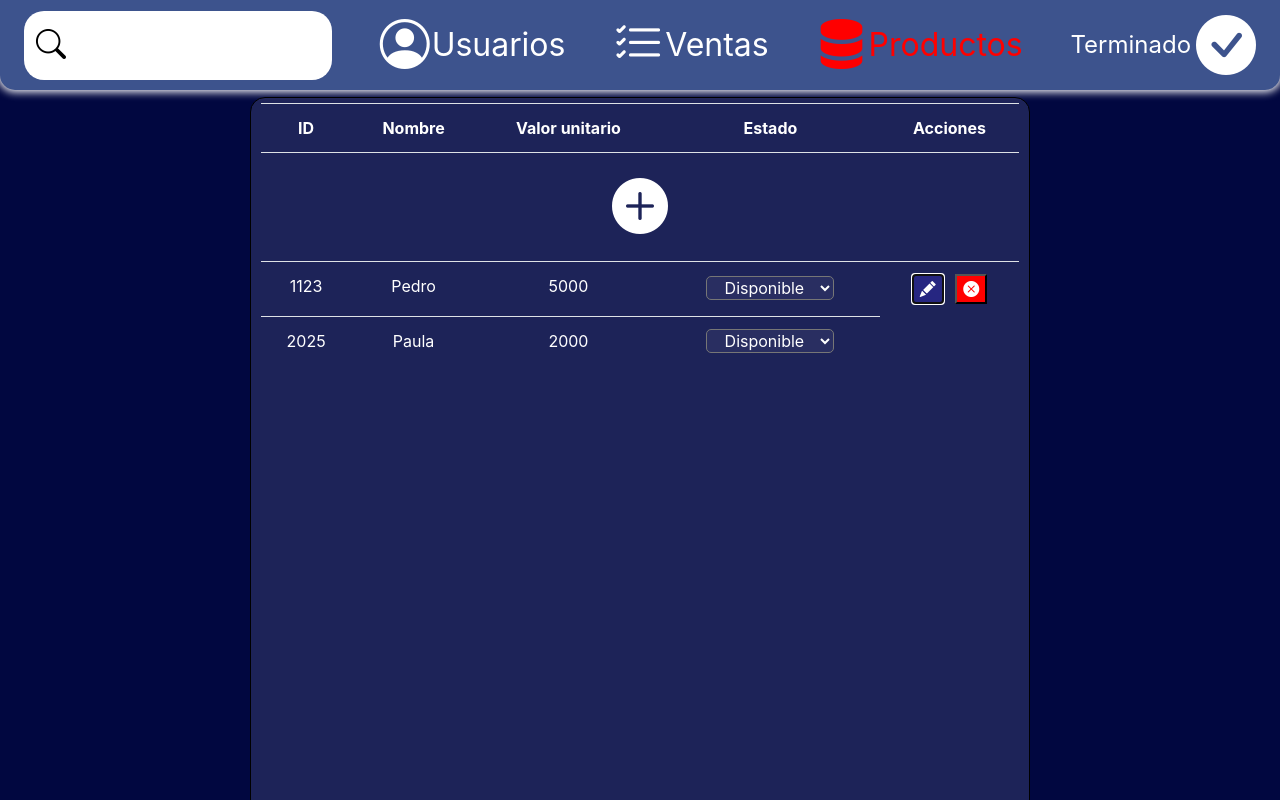
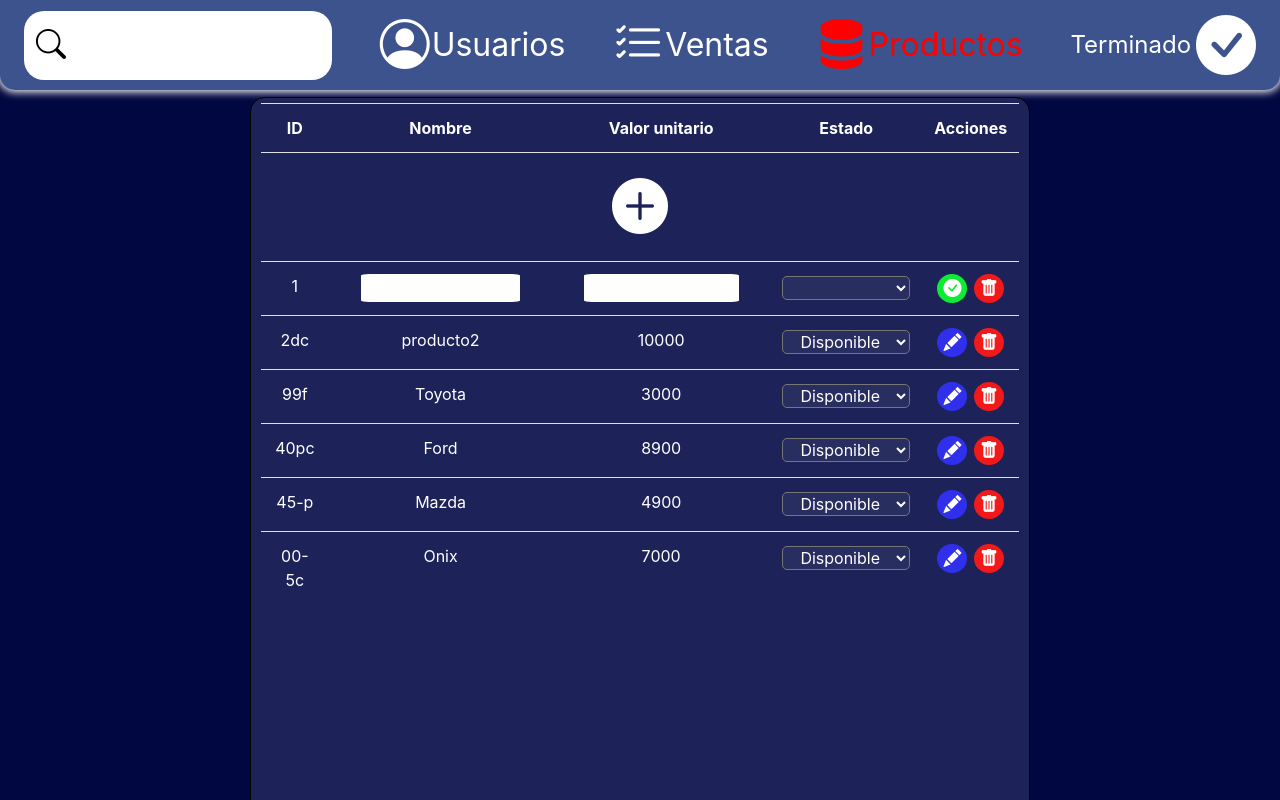
Before and after one commit to Alexcastr/deveApps, a React (Create React App) app: page /productos in a window 1280 px wide. Both pictures are taken after a click on the button 927 px from the left and 289 px from the top of the page. Built offline with nearby package versions, Linux system fonts and the light colour scheme.

Commit message:
Personalizar botón de editar

```diff
--- a/package.json
+++ b/package.json
@@ -7,6 +7,7 @@
     "@testing-library/react": "^11.1.0",
     "@testing-library/user-event": "^12.1.10",
     "bootstrap": "^5.1.1",
+    "nanoid": "^3.1.28",
     "react": "^17.0.2",
     "react-dom": "^17.0.2",
     "react-router-dom": "^5.3.0",
--- a/src/Components/bodyProduct.jsx
+++ b/src/Components/bodyProduct.jsx
@@ -1,6 +1,126 @@
 import { Link } from "react-router-dom";
+import { useState, useEffect } from "react";
+import { nanoid } from "nanoid";
 
-const Bodyproduct = () => {
+
+const Bodyproduct =()=>{
+
+const productList =
+[
+{
+  id: "1",
+  name: "producto1",
+  value: 5900,
+},
+{
+  id: "2dc",
+  name: "producto2",
+  value: 10000,
+},
+{
+  id: "99f",
+  name: "Toyota",
+  value: 3000,
+},
+{
+  id: "40pc",
+  name: "Ford",
+  value: 8900,
+},
+{
+  id: "45-p",
+  name: "Mazda",
+  value: 4900,
+},
+{
+  id: "00-5c",
+  name: "Onix",
+  value: 7000,
+},
+];
+  const [products, setProducts] = useState([]);
+
+useEffect(() => {
+  setProducts(productList);
+}, []);
+
+return(
+  <TableList productList={products}/>
+)
+}
+
+const FilaProducto = ({ product }) => {
+  const [edit, setEdit] = useState(false);
+
+  return (
+    <tr class="fila_impar">
+      {edit ? (
+        <>
+          <td>{product.id}</td>
+          <td>
+            <input className="editInput" type="text" />
+          </td>
+          <td>
+            <input className="editInput" type="number" />
+          </td>
+          <td>
+            {" "}
+            <div class="btn-group">
+              <select>
+                <option>Disponible</option>
+                <option>No Disponible</option>
+              </select>
+              <div class="dropdown-menu"></div>
+            </div>
+          </td>
+          <td>
+            <div className="iconActions">
+              <button className="confirmButton">
+                <i
+                  onClick={() => setEdit(!edit)}
+                  class="bi bi-check-circle-fill"
+                ></i>
+              </button>
+              <button className="deleteButton">
+                <i class="bi bi-trash-fill"></i>
+              </button>
+            </div>
+          </td>
+        </>
+      ) : (
+        <>
+          <td>{product.id}</td>
+          <td>{product.name}</td>
+          <td>{product.value}</td>
+          <td>
+            {" "}
+            <div class="btn-group">
+              <select>
+                <option selected disabled>
+                  Disponible
+                </option>
+                <option disabled>No Disponible</option>
+              </select>
+              <div class="dropdown-menu"></div>
+            </div>
+          </td>
+          <td>
+            <div className="iconActions">
+              <button className="editButton">
+                <i onClick={() => setEdit(!edit)} class="bi bi-pencil-fill"></i>
+              </button>
+              <button className="deleteButton">
+                <i class="bi bi-trash-fill"></i>
+              </button>
+            </div>
+          </td>
+        </>
+      )}
+    </tr>
+  );
+};
+
+const TableList = ({ productList }) => {
   return (
     <body className="center-content mt-1">
       <div className="table">
@@ -19,42 +139,11 @@ const Bodyproduct = () => {
               </Link>
             </td>
           </tr>
-          <tr class="fila_impar">
-            <td>1123</td>
-            <td>Pedro</td>
-            <td>5000</td>
-            <td>
-              {" "}
-              <div class="btn-group">
-                <select>
-                  <option>Disponible</option>
-                  <option>No Disponible</option>
-                </select>
-                <div class="dropdown-menu"></div>
-              </div>
-            </td>
-            <td className="iconActions">
-              <button className="editButton">
-                <i class="bi bi-pencil-fill"></i>
-              </button>
-              <button className="deleteButton"><i class="bi bi-x-circle-fill"></i></button>
-            </td>
-          </tr>
-          <tr class="fila_resaltada">
-            <td>2025</td>
-            <td>Paula</td>
-            <td>2000</td>
-            <td>
-              {" "}
-              <div>
-                <select>
-                  <option>Disponible</option>
-                  <option>No Disponible</option>
-                </select>
-                <div class="dropdown-menu"></div>
-              </div>
-            </td>
-          </tr>
+          <tbody>
+            {productList.map((product) => {
+              return <FilaProducto key={nanoid} product={product} />;
+            })}
+          </tbody>
         </table>
       </div>
     </body>
--- a/src/Styles/Body.css
+++ b/src/Styles/Body.css
@@ -162,18 +162,53 @@ select:focus {
 }
 
 .iconActions{
+  display: flex;
+  justify-content: space-around;
   align-items: center;
+  font-size: large;
   margin: 0px;
   padding: 0px;
 }
 
-.editButton{
-  background-color: rgb(38, 38, 129);
+.editButton, .confirmButton, .deleteButton{
+  background-color:rgb(48, 48, 236);
   color: #fff;
-  margin-right: 10%;
+  border-radius: 50%;
+  border: 0px;
+}
+
+.confirmButton{
+  background-color:rgb(14, 235, 51);
 }
 
 .deleteButton{
+  background-color: rgb(241, 25, 25);
+}
+.deleteButton:hover{
+  transform: scale(1.15);
   background-color: red;
-  color: #fff;
 }
+
+.editButton:hover{
+  transform: scale(1.15);
+  background-color: rgb(47, 47, 231);
+}
+
+.confirmButton:hover{
+  transform: scale(1.15);
+  background-color: rgb(12, 224, 30);
+}
+
+.confirmButton:focus, .editButton:focus, .deleteButton:focus{
+  outline: none;
+}
+
+.editInput{
+  border-radius: 5%;
+  width: 80%;
+  border: 0px;
+  padding-left: 3%;
+  padding-right: 3%;
+  padding-top: 1%;
+  padding-bottom: 1%;
+}
```
Also changed, not shown: src/Styles/formProduct.css (line endings or trailing spaces), 1 other file (tests, documents, lock files or other folders).
